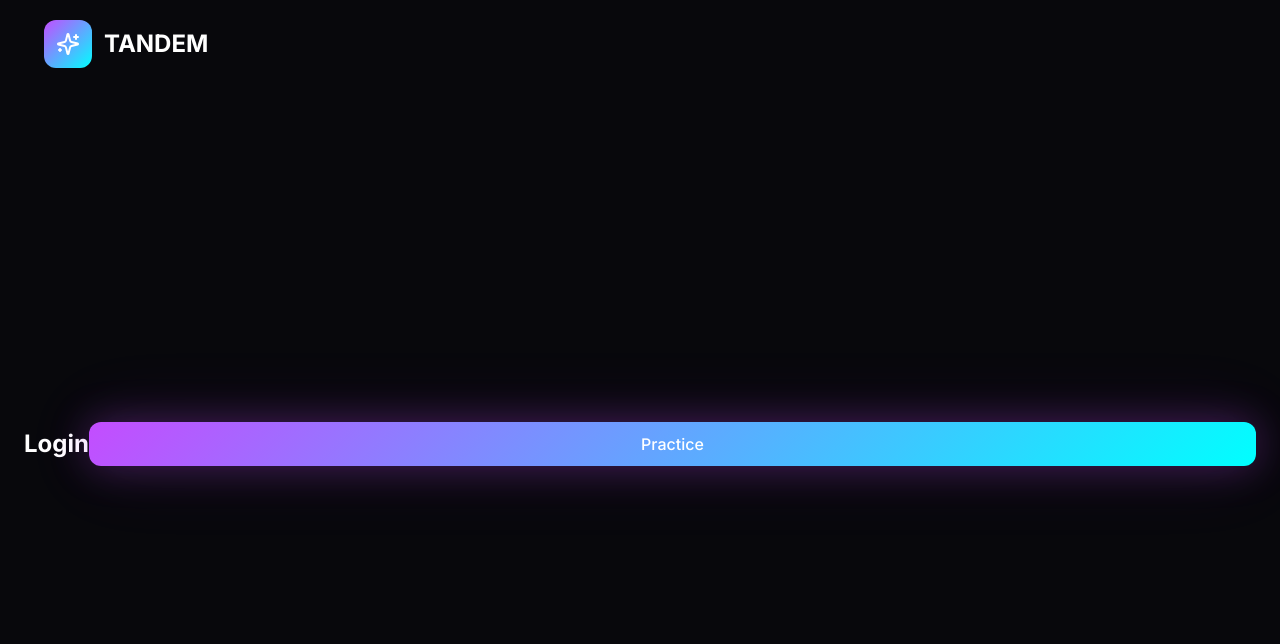
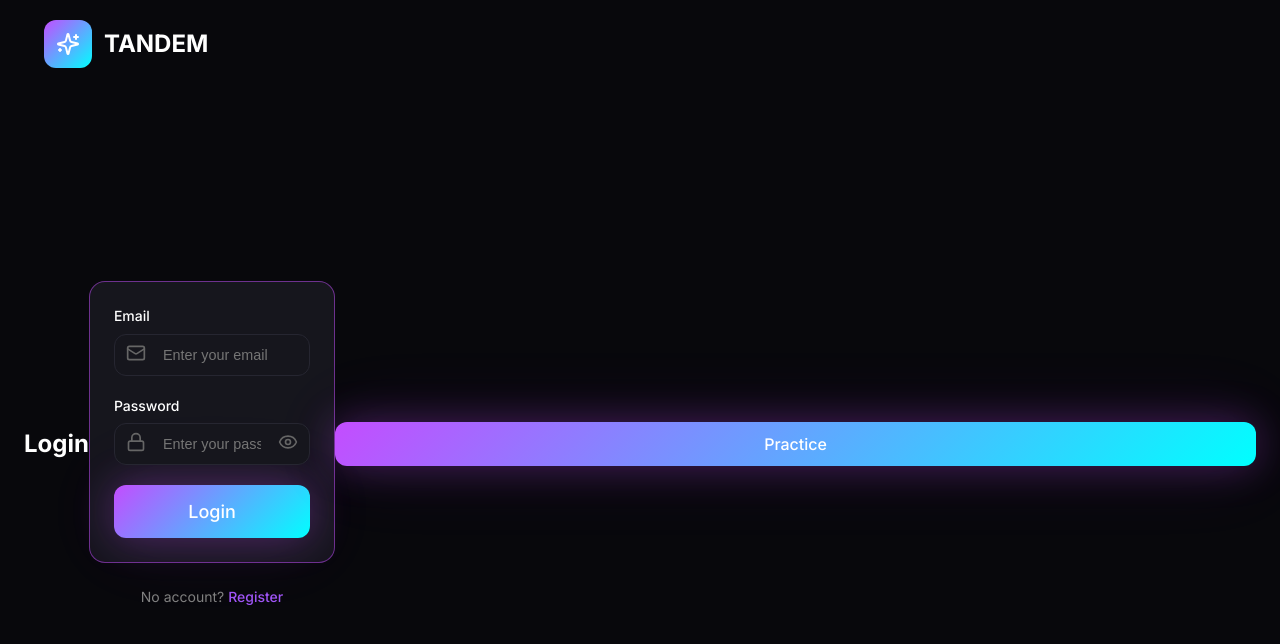
Before and after one commit to ansivgit/fe-course-2025Q3-final, a React (Vite) app: page / in a window 1280 px wide. Shown: the top 644 px of the page. Built offline with nearby package versions, Linux system fonts and the light colour scheme.

Commit message:
feat: 12 - add login form demo

```diff
--- a/src/pages/login.tsx
+++ b/src/pages/login.tsx
@@ -1,5 +1,6 @@
 import { Button } from '@/components/button/button';
 import { Layout } from '@/components/layout/layout';
+import { LoginForm } from '@/components/login-form/login-form';
 import { Title } from '@/components/title/title';
 import { ROUTES } from '@/constants/constants';
 
@@ -16,6 +17,7 @@ export const Login = (): ReactElement => {
   return (
     <Layout verticalAlign="center">
       <Title>Login</Title>
+      <LoginForm />
       <Button onClick={handleLogin}>Practice</Button>
     </Layout>
   );
```
